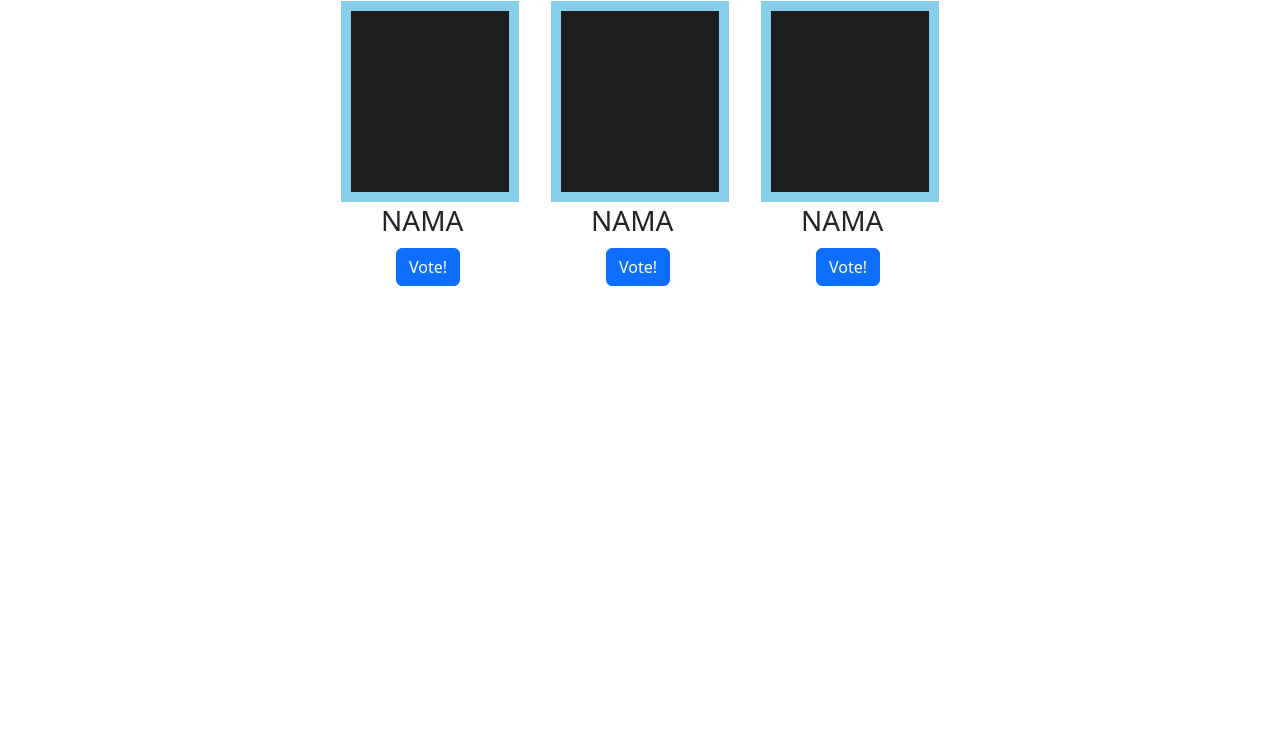
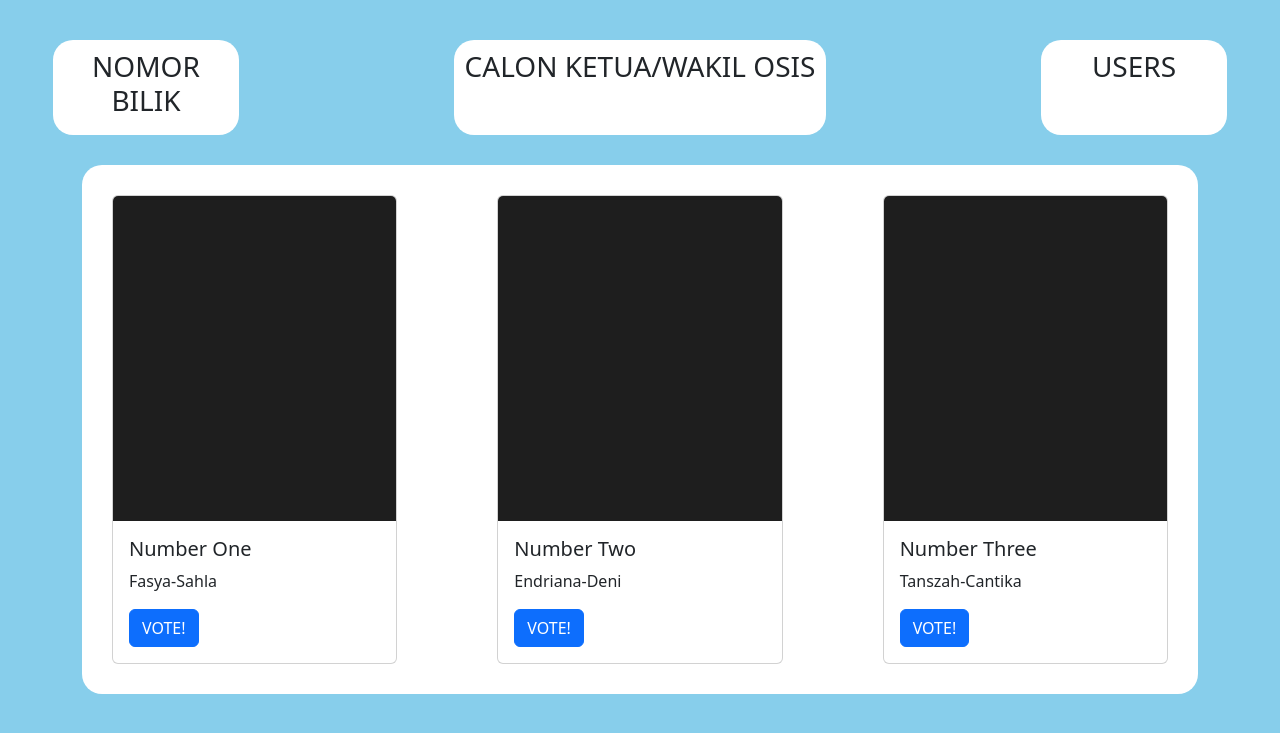
Before and after one commit to msa209hua/pemilos, a PHP site: page /pilih.php in a window 1280 px wide. Shown: the top 733 px of the page. Run offline with PHP 8.4, Linux system fonts and the light colour scheme.

Commit message:
progress pilih.php & perubahan dari '_' ke '-' pada variabel di proses.php

```diff
--- a/pilih.php
+++ b/pilih.php
@@ -1,35 +1,99 @@
 <!DOCTYPE html>
 <html lang="en">
+
 <head>
     <meta charset="UTF-8">
     <meta http-equiv="X-UA-Compatible" content="IE=edge">
     <meta name="viewport" content="width=device-width, initial-scale=1.0">
     <title>Document</title>
     <link href="bootstrap/css/bootstrap.css" rel="stylesheet">
+    <style>
+        body {
+            background-color: skyblue;
+        }
+
+        .head {
+            display: flex;
+            flex-direction: row;
+            justify-content: center;
+            text-align: center;
+
+            margin-top: 40px;
+        }
+
+        .a,
+        .b,
+        .c {
+            background-color: white;
+            border-radius: 20px;
+            padding: 10px;
+        }
+
+        .b {
+            margin: 0 215px 0 215px;
+        }
+
+        .main {
+            display: flex;
+            flex-direction: row;
+            justify-content: center;
+
+            background-color: white;
+            padding: 30px;
+            margin: 30px 0 30px 0;
+            border-radius: 20px;
+        }
+
+        .c-two {
+            margin: 0 100px 0 100px;
+        }
+    </style>
 </head>
-<body style="background-color: #38B6FF>
+
+<body>
     <script src="bootstrap/js/bootstrap.js"></script>
+    <form action="proses.php" method="post">
+        <div class="container">
+            <div class="head">
+                <div class="col-2 a">
+                    <h3>NOMOR BILIK</h3>
+                </div>
+                <div class="col-4 b">
+                    <h3>CALON KETUA/WAKIL OSIS</h3>
+                </div>
+                <div class="col-2 c">
+                    <h3>USERS</h3>
+                </div>
+            </div>
 
-    <form action="proses.php" method="post">
-        <center>
-        <table>
-            <tr>
-                <td style="width: 35%;"><img src="foto/Capture.png" style="border: 10px solid skyblue;" alt=""></td>
-                <td style="width: 35%;"><img src="foto/Capture.png" style="border: 10px solid skyblue;"></td>
-                <td style="width: 35%;"><img src="foto/Capture.png" style="border: 10px solid skyblue;"></td>
-            </tr>
-            <tr>
-                <td><h3 style="margin-left: 40px; border:">NAMA</h3></td>
-                <td><h3 style="margin-left: 40px; border:">NAMA</h3></td>
-                <td><h3 style="margin-left: 40px; border:">NAMA</h3></td>
-            </tr>
-            <tr>
-                <td><button type="submit" class="btn btn-primary" name="submit_1" style="margin-left: 55px;">Vote!</button></td>
-                <td><button type="submit" class="btn btn-primary" name="submit_2" style="margin-left: 55px;">Vote!</button></td>
-                <td><button type="submit" class="btn btn-primary" name="submit_3" style="margin-left: 55px;">Vote!</button></td>
-            </tr>
-        </table>
-        </center>
+            <div class="main">
+                <div class="card c-one" style="width: 18rem;">
+                    <img src="foto/Capture.PNG" class="card-img-top" alt="...">
+                    <div class="card-body">
+                        <h5 class="card-title">Number One</h5>
+                        <p class="card-text">Fasya-Sahla</p>
+                        <input type="submit" value="VOTE!" name="submit-1" class="btn btn-primary">
+                    </div>
+                </div>
+                <div class="card c-two" style="width: 18rem;">
+                    <img src="foto/Capture.PNG" class="card-img-top" alt="...">
+                    <div class="card-body">
+                        <h5 class="card-title">Number Two</h5>
+                        <p class="card-text">Endriana-Deni</p>
+                        <input type="submit" value="VOTE!" name="submit-2" class="btn btn-primary">
+                    </div>
+                </div>
+                <div class="card c-three" style="width: 18rem;">
+                    <img src="foto/Capture.PNG" class="card-img-top" alt="...">
+                    <div class="card-body">
+                        <h5 class="card-title">Number Three</h5>
+                        <p class="card-text">Tanszah-Cantika</p>
+                        <input type="submit" value="VOTE!" name="submit-3" class="btn btn-primary">
+                    </div>
+                </div>
+            </div>
+        </div>
     </form>
 </body>
+
 </html>
--- a/proses.php
+++ b/proses.php
@@ -2,7 +2,7 @@
 include "koneksi.php";
 $sql = mysqli_query($conn, "SELECT * FROM tb_pemilihan");
 
-if (isset($_POST['submit_1'])) {
+if (isset($_POST['submit-1'])) {
     $tambah_sql = mysqli_query($conn, "UPDATE tb_pemilihan SET hasil_vote = hasil_vote + 1 WHERE no = 1");
     echo "
     <script>
@@ -11,7 +11,7 @@ if (isset($_POST['submit_1'])) {
     </script>
     ";
 }
-else if (isset($_POST['submit_2'])) {
+else if (isset($_POST['submit-2'])) {
     $tambah_sql = mysqli_query($conn, "UPDATE tb_pemilihan SET hasil_vote = hasil_vote + 1 WHERE no = 2");
     echo "
     <script>
@@ -20,7 +20,7 @@ else if (isset($_POST['submit_2'])) {
     </script>
     ";
 }
-else if (isset($_POST['submit_3'])) {
+else if (isset($_POST['submit-3'])) {
     $tambah_sql = mysqli_query($conn, "UPDATE tb_pemilihan SET hasil_vote = hasil_vote + 1 WHERE no = 3");
     echo "
     <script>
```
